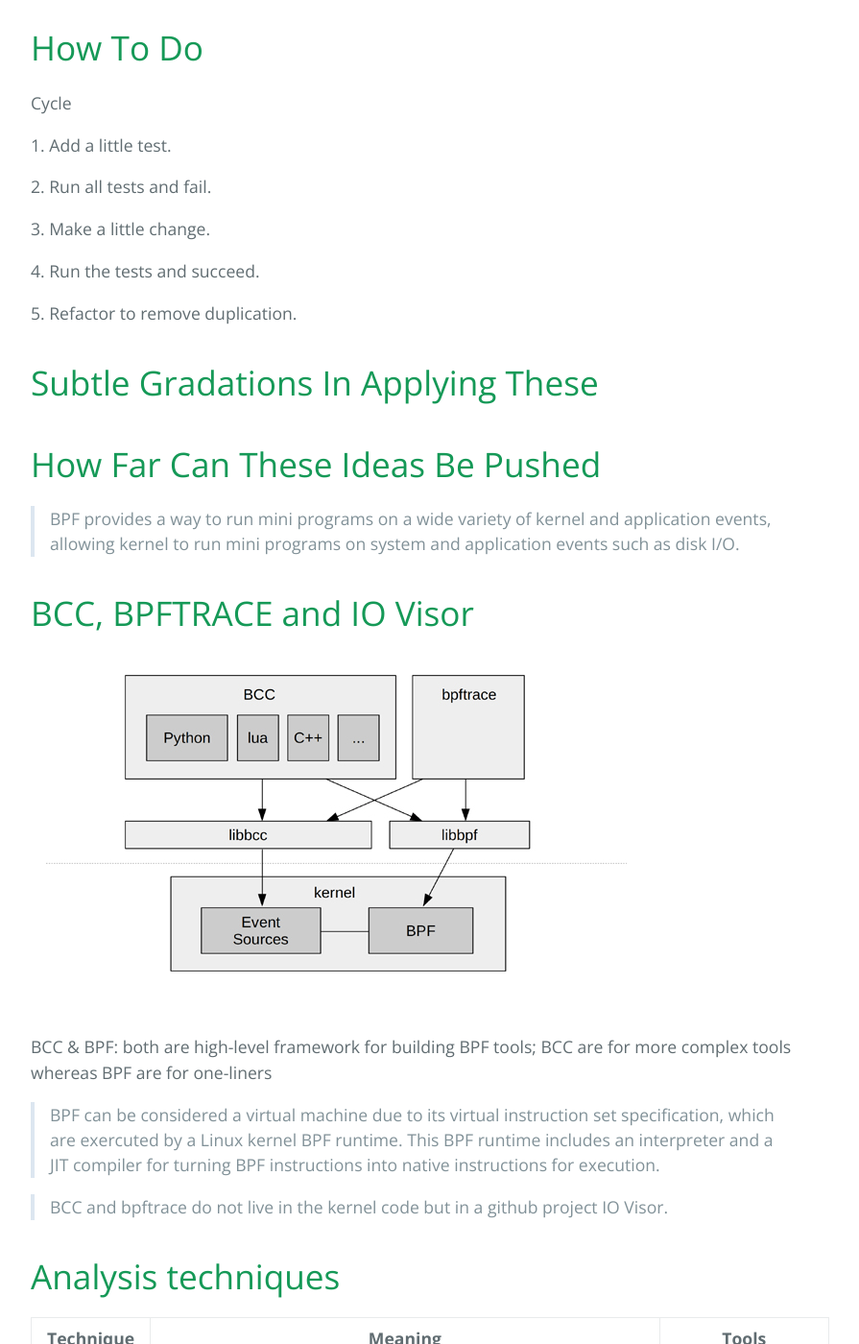
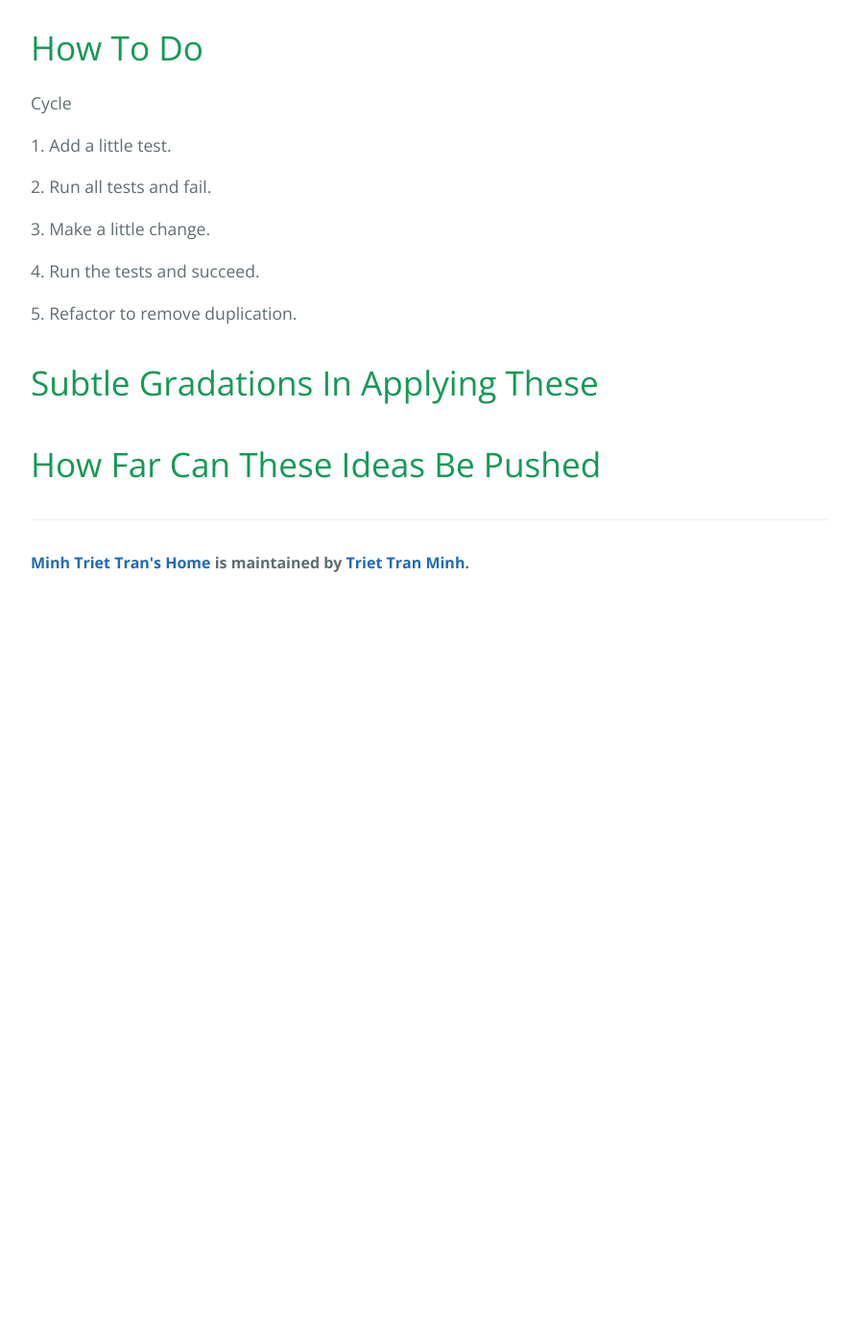
Before and after one commit to minhtrietbkit/minhtrietbkit.github.io, a Jekyll site: the page built from _posts/2020-12-10-test-driven-development-1.md, in a window 1280 px wide and 1400 px high, scrolled down 841 px. Shown: the whole window at 96% size, without its empty margins (192-1087 px from the left). Built offline with Jekyll 4.4.1, drawn with Linux system fonts in a browser that asks for light colours; after the commit the page ends 1471 px from its top, so only the background shows below that; some of the changed text lies outside the part shown.

Commit message:
cleanup post

```diff
--- a/_posts/2020-12-10-test-driven-development-1.md
+++ b/_posts/2020-12-10-test-driven-development-1.md
@@ -35,38 +35,3 @@ Refactor to remove duplication.
 # Subtle Gradations In Applying These
 
 # How Far Can These Ideas Be Pushed
-
-> BPF provides a way to run mini programs on a wide variety of kernel and application events, allowing kernel to run mini programs on system and application events such as disk I/O.
-
-# BCC, BPFTRACE and IO Visor
-
-![BCC, bpftrace and BPF](/assets/bpf-1/bcc-bpftrace-bpf.png)
-
-BCC & BPF: both are high-level framework for building BPF tools; BCC are for more complex tools whereas BPF are for one-liners
-
-> BPF can be considered a virtual machine due to its virtual instruction set specification, which are exercuted by a Linux kernel BPF runtime. This BPF runtime includes an interpreter and a JIT compiler for turning BPF instructions into native instructions for execution.
-
-> BCC and bpftrace do not live in the kernel code but in a github project IO Visor.
-
-# Analysis techniques
-
-| Technique | Meaning                                                                                                                                | Tools                       |
-| --------- | -------------------------------------------------------------------------------------------------------------------------------------- | --------------------------- |
-| Tracing   | Record raw events and event metadata                                                                                                   | BPF tools, strace, tcdpdump |
-| Sampling  | paint a picture using a subset of measurement, aka creating a profile or profiling - like tracer but only collect regularly data point | profile                     |
-
-# Whatever You're Into, BPF's Got You Covered
-
-![BPF performance tools and their visibility](/assets/bpf-1/bpf-visibility.png)
-
-# Dynamic Instrumentation
-
-> BPF tracing supports multiple sources of events to provide visibility of the entire software stack. One of which is dynamic instrumentation (aka dynamic tracing) - the ability to insert instrumentation points into live software, in production. It costs zero overhead when not in use as software runs unmodified; is often used by BPF tools to instrument the start and aend of kernel and application functions.
-
-> Linux's dynamic instrumentation for user-level and kernekl-level functions are `uprobes` and `kprobes` respectively.
-
-# Static Instrumentation
-
-Problem with dynanic instrumentation: function names may change which breaks instrumentation.
-
-Solve: use static instrumentation, which means developer must maintain the event names in the software's code.
```
